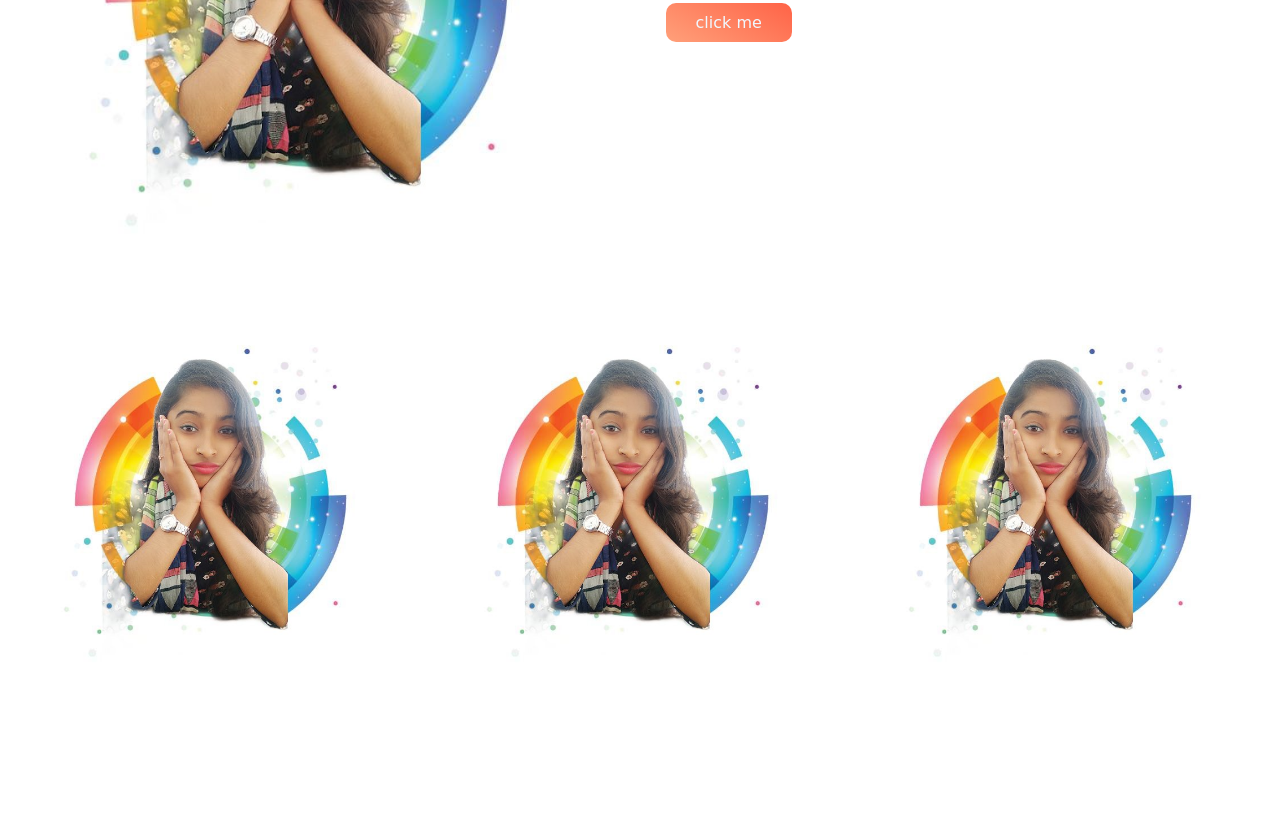
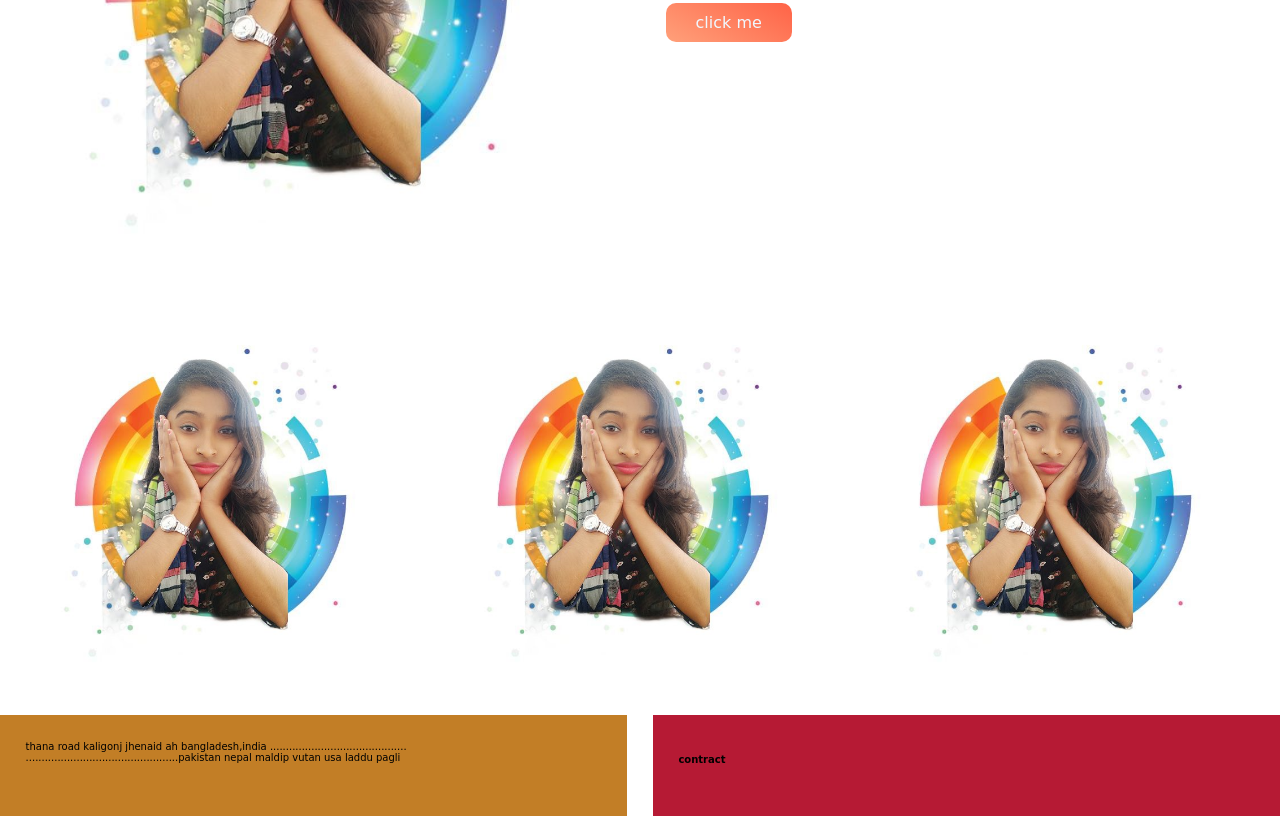
Before and after one commit to KHPROTTASHA/fourth-web-git, a plain HTML site: page index.html in a window 1280 px wide. Shown: the part 916-1732 px from the top of the page. Before the commit the page ends 1631 px from the top, so only its background shows below. Drawn offline with Linux system fonts and the light colour scheme; a web font is replaced by a local one.

Commit message:
contract

```diff
--- a/index.html
+++ b/index.html
@@ -64,5 +64,18 @@
         </div>
         </div>
     </section>
+
+    <footer>
+        <div class="two-width" id="dd"> thana road kaligonj jhenaid
+            ah bangladesh,india ...........................................
+            ................................................pakistan nepal maldip vutan usa laddu pagli </div>
+
+        <div class="two-width" id="ee">
+            <h4>contract</h4>
+
+
+        </div>
+    </footer>
 </body>
+
 </html>
--- a/style.css
+++ b/style.css
@@ -50,3 +50,30 @@ float: left;
 .one-width img{
     width: 100%;
 }
+
+
+
+.two-width{
+    background-color:black;
+    width: 100%;
+    padding:2%;
+    float:left;
+    margin: 0;
+    height: 50px
+
+}
+#dd{
+    background-color: rgb(194, 126, 38);
+    width: 45%;
+    font-size: x-small;
+    float:left;
+
+
+}
+#ee{
+    float:right;
+    background-color: rgb(182, 26, 52);
+    width: 45%;
+    font-size: x-small;
+
+}
```
